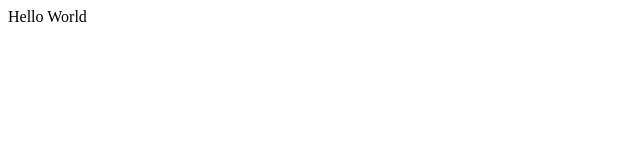
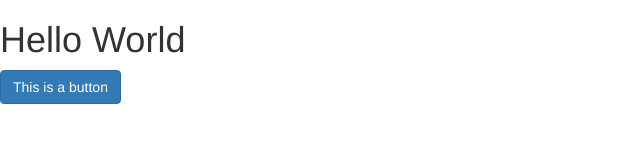
Before and after one commit to QiannanXu/GithubNotes, a React app: page / in a window 1280 px wide. Shown: the whole page, without its empty margins (0-640 px from the left). Built offline with nearby package versions, Linux system fonts and the light colour scheme.

Commit message:
Import react bootstrap

```diff
--- a/package.json
+++ b/package.json
@@ -12,6 +12,7 @@
   "license": "ISC",
   "dependencies": {
     "react": "^15.4.1",
+    "react-bootstrap": "^0.30.7",
     "react-dom": "^15.4.1"
   },
   "devDependencies": {
--- a/public/index.html
+++ b/public/index.html
@@ -3,9 +3,10 @@
 <head>
   <meta charset="UTF-8">
   <title>Github Notes</title>
+  <link rel="stylesheet" href="https://maxcdn.bootstrapcdn.com/bootstrap/latest/css/bootstrap.min.css">
 </head>
 <body>
-<div id="app"></div>
-<script src="/static/bundle.js"></script>
+  <div id="app"></div>
+  <script src="/static/bundle.js"></script>
 </body>
 </html>
--- a/src/components/HelloWorld.js
+++ b/src/components/HelloWorld.js
@@ -1,8 +1,12 @@
 import React from 'react';
+import { Button } from 'react-bootstrap';
 
 const HelloWorld = () => {
   return (
-    <div>Hello World</div>
+    <div>
+      <h1>Hello World</h1>
+      <Button bsStyle='primary'>This is a button</Button>
+    </div>
   )
 };
 
```
